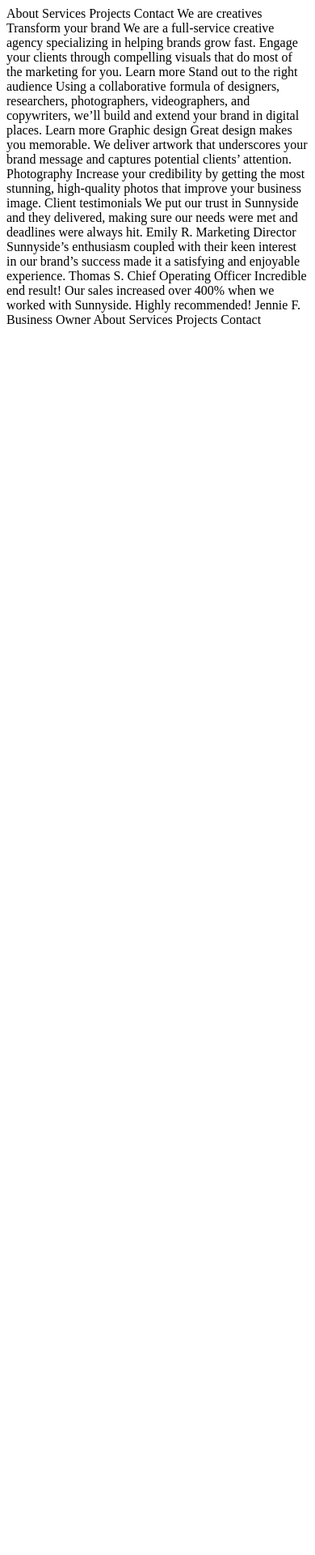
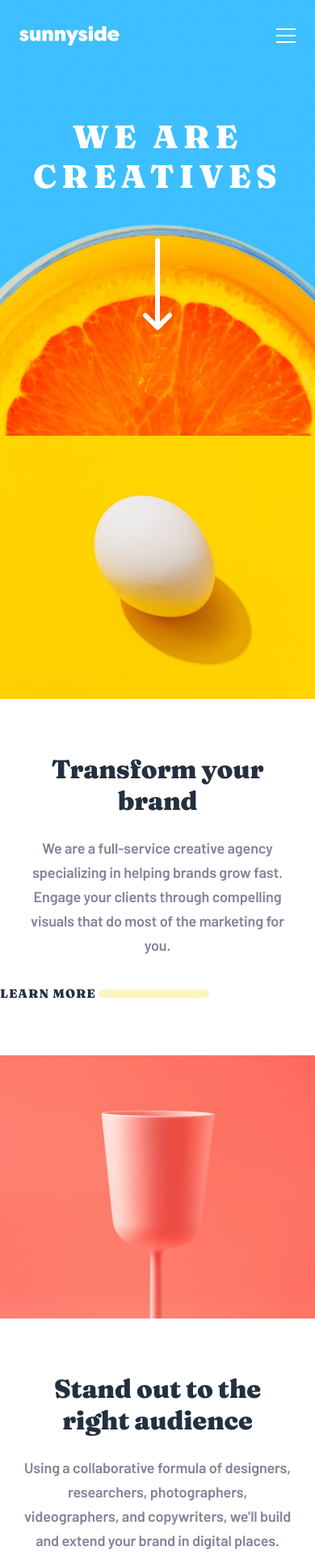
Before and after one commit to DenisMth/Sunnyside, a plain HTML site: page index.html in a window 390 px wide. Shown: the top 1920 px of the page at 81% size. Before the commit the page ends 844 px from the top, so only its background shows below. Drawn offline with Linux system fonts and the light colour scheme.

Commit message:
mobile v0.1

```diff
--- a/assets/style.scss
+++ b/assets/style.scss
@@ -0,0 +1,137 @@
+$softRed: hsl(7, 99%, 70%);
+$yellow: hsl(51, 100%, 49%);
+$darkDesaturatedCyan : hsl(167, 40%, 24%);  //(graphic design text)
+$darkBlue : hsl(198, 62%, 26%); //(photography text)
+$darkModerateCyan : hsl(168, 34%, 41%); //(footer)
+
+
+$veryDarkDesaturatedBlue: hsl(212, 27%, 19%);
+$veryDarkGrayishBlue: hsl(213, 9%, 39%);
+$darkGrayishBlue: hsl(232, 10%, 55%);
+$grayishBlue: hsl(210, 4%, 67%);
+$white: hsl(0, 0%, 100%);
+
+$Barlow: 'Barlow', sans-serif;
+$Fraunces: 'Fraunces', serif;
+
+body {
+    font-family: $Barlow;
+    color:$darkGrayishBlue;
+    width:100%;
+    margin:0;
+}
+.burgerMenu {
+    display:none;
+}
+header{
+    background-image: url("images/image-header.jpg");
+    background-position: center;
+    background-size: cover;
+    height:538px;
+    text-transform:uppercase;
+    color:$white;
+
+
+    .topBar {
+        display:flex;
+        justify-content:space-between;
+        padding:32px 24px 0 24px;
+        align-items:center;
+    }
+
+    h1{
+        margin-top:88px;
+    }
+
+    .arrowDown{
+        display:block;
+        margin:auto;
+        margin-top:52px;
+    }
+}
+
+h1{
+    font-family: $Fraunces;
+    letter-spacing: 6.25px;
+    font-weight: 900;
+    font-size:40px;
+    text-align: center;
+}
+
+h2{
+    font-family:$Fraunces;
+    font-size: 32px;
+    font-weight: 900;
+    letter-spacing: -0.23px;
+    text-align: center;
+    color:$veryDarkDesaturatedBlue;
+}
+
+a, a:visited{
+    text-decoration: none;
+    color:$veryDarkDesaturatedBlue;
+}
+
+i{
+    font-family:$Fraunces;
+    color:$veryDarkDesaturatedBlue;
+    font-size:15px;
+    font-weight: 900;
+    line-height: 25px;
+    letter-spacing: 1px;
+    text-decoration: none;
+    font-style: normal;
+    text-transform: uppercase;
+    border-radius:5px;
+}
+
+p{
+    font-family: $Barlow;
+    font-weight: 600;
+    font-size:18px;
+    letter-spacing: -0.13px;
+    line-height: 30px;
+}
+
+.article{
+    &__illustration{
+        width:100%;
+    }
+    &__title{
+        margin:64px 24px 0 24px;
+    }
+    &__text{
+        margin:24px;
+        text-align:center;
+    }
+    &__more{
+        display:inline-block;
+        margin:auto;
+
+        margin-top:8px;
+        margin-bottom:64px;
+
+
+        &__underline{
+            border-radius: 28px;
+            opacity:0.25;
+            height: 10px;
+            width:137px;
+            margin:auto;
+            margin-top:-10px;
+
+            &--color1{
+                background-color:$yellow;
+            }
+            &--color2{
+                background: $softRed;
+            }
+        }
+    }
+    &__more:hover{
+        .article__more__underline{
+            opacity:1;
+        }
+    }
+
+}
--- a/index.html
+++ b/index.html
@@ -9,27 +9,59 @@
   <title>Sunnyside agency landing page</title>
   <link rel="stylesheet" href="assets/style.css">
 
+  <link rel="preconnect" href="https://fonts.googleapis.com">
+  <link rel="preconnect" href="https://fonts.gstatic.com" crossorigin>
+  <link href="https://fonts.googleapis.com/css2?family=Barlow:wght@600&family=Fraunces:opsz,wght@9..144,700;9..144,900&display=swap" rel="stylesheet">
+
 </head>
 <body>
+  <header>
+    <div class="topBar">
+      <img src="assets/icons/logo.svg" alt="Sunnyside's logo">
+      <img src="assets/icons/icon-hamburger.svg" alt="Burger menu icon">
+    </div>
+    <div class="burgerMenu">
       About
       Services
       Projects
       Contact
+    </div>
 
-  We are creatives
+    <h1>We are creatives</h1>
+    <img class="arrowDown" src="assets/icons/icon-arrow-down.svg" alt="Arrow down icon">
+  </header>
 
-  Transform your brand
+  <div class="article article__transform" >
 
+    <img class="article__illustration" src="assets/images/image-transform.jpg" alt="Transform image">
+
+    <h2 class="article article__title">Transform your brand</h2>
+
+    <p class="article article__text">
       We are a full-service creative agency specializing in helping brands grow fast.
       Engage your clients through compelling visuals that do most of the marketing for you.
+    </p>
+    <div class="article article__more">
+      <i><a href="https://www.youtube.com/watch?v=dQw4w9WgXcQ" target="_blank">Learn more</a></i>
+      <div class=" article article__more article__more__underline article__more__underline--color1"></div>
+    </div>
+  </div>
 
-  Learn more
+  <div class="article article__standOut" >
 
-  Stand out to the right audience
+    <img class="article__illustration" src="assets/images/image-stand-out.jpg" alt="Stand out image">
 
+    <h2 class="article article__title">Stand out to the right audience</h2>
+
+    <p class="article article__text">
       Using a collaborative formula of designers, researchers, photographers, videographers, and copywriters, we’ll build and extend your brand in digital places.
+    </p>
 
-  Learn more
+    <div class="article article__more">
+      <i><a href="https://www.youtube.com/watch?v=dQw4w9WgXcQ" target="_blank">Learn more</a></i>
+      <div class=" article article__more article__more__underline article__more__underline--color2"></div>
+    </div>
+  </div>
 
   Graphic design
   Great design makes you memorable. We deliver artwork that underscores your brand message and captures potential clients’ attention.
```
Also changed, not shown: assets/style.css, 1 other file. Lines whose indentation alone changed are shown as unchanged.
